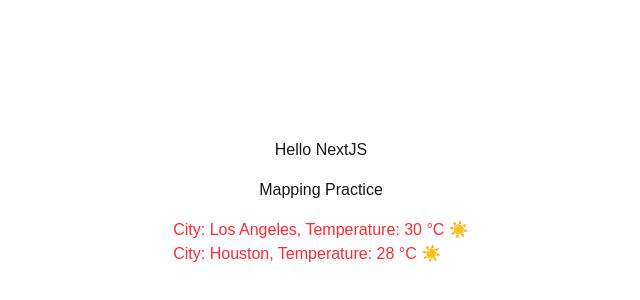
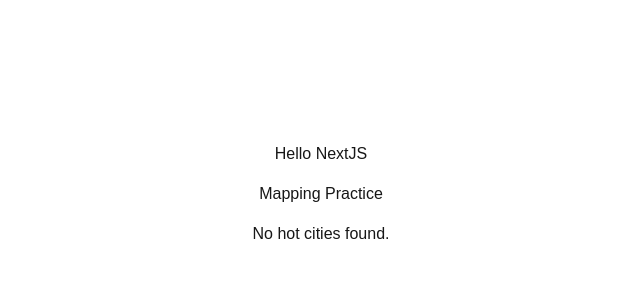
Before and after one commit to Chatan2700/next16-app-test, a Next.js app: page / in a window 1280 px wide. Shown: the part 198-498 px from the top of the page, without its empty margins (319-959 px from the left). Built offline with nearby package versions, Linux system fonts and the light colour scheme.

Commit message:
Exercise #15 Done

```diff
--- a/components/MapPractice.tsx
+++ b/components/MapPractice.tsx
@@ -7,7 +7,7 @@
 };
 
 const weather = [
-  { id: 1, city: "New York", temperature: 25 },
+  { id: 1, city: "New York", temperature: 26 },
   { id: 2, city: "Los Angeles", temperature: 30 },
   { id: 3, city: "Chicago", temperature: 20 },
   { id: 4, city: "Houston", temperature: 28 },
@@ -15,12 +15,14 @@
 ];
 
 const MapPractice = () => {
-  const hotCities = weather.filter((item) => item.temperature > 25);
+  const hotCities = weather.filter((item) => item.temperature > 35);
 
   return (
     <div>
       <div className="flex flex-col items-center justify-center gap-4">
         <p className="mt-4">Mapping Practice</p>
+
+        {hotCities.length === 0 && <p>No hot cities found.</p>}
 
         <ul>
           {/* // Destructure the properties directly in the map function */}
```
